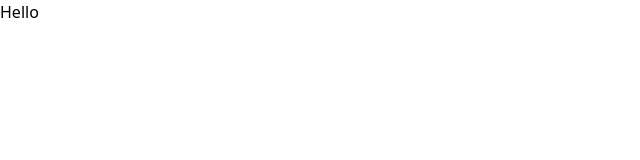
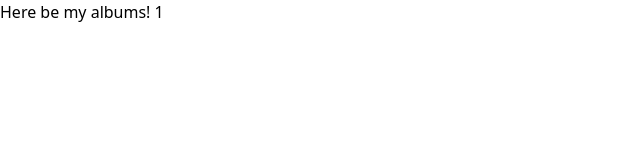
Before and after one commit to gintasv9/photo-album, a React (Create React App) app: page /albums/1 in a window 1280 px wide. Shown: the top 160 px of the page, without its empty margins (0-640 px from the left). Built offline with nearby package versions, Linux system fonts and the light colour scheme.

Commit message:
add router and AlbumList component

```diff
--- a/package.json
+++ b/package.json
@@ -12,6 +12,7 @@
     "@types/react-dom": "17.0.11",
     "react": "17.0.2",
     "react-dom": "17.0.2",
+    "react-router-dom": "6.2.1",
     "react-scripts": "5.0.0",
     "typescript": "4.5.4",
     "web-vitals": "2.1.2"
--- /dev/null
+++ b/src/albums/AlbumList.tsx
@@ -0,0 +1,8 @@
+import { useParams } from 'react-router-dom';
+
+const AlbumList: React.FC = () => {
+  const { userId } = useParams();
+  return <h1>Here be my albums! {userId}</h1>;
+};
+
+export default AlbumList;
--- a/src/index.tsx
+++ b/src/index.tsx
@@ -1,11 +1,18 @@
 import React from 'react';
 import ReactDOM from 'react-dom';
+import { BrowserRouter, Route, Routes } from 'react-router-dom';
+import AlbumList from './albums/AlbumList';
 import App from './App';
 import './index.css';
 
 ReactDOM.render(
   <React.StrictMode>
-    <App />
+    <BrowserRouter>
+      <Routes>
+        <Route path="/" element={<App />} />
+        <Route path="/albums/:userId" element={<AlbumList />} />
+      </Routes>
+    </BrowserRouter>
   </React.StrictMode>,
   document.getElementById('root')
 );
```
Also changed, not shown: 1 other file (tests, documents, lock files or other folders).
